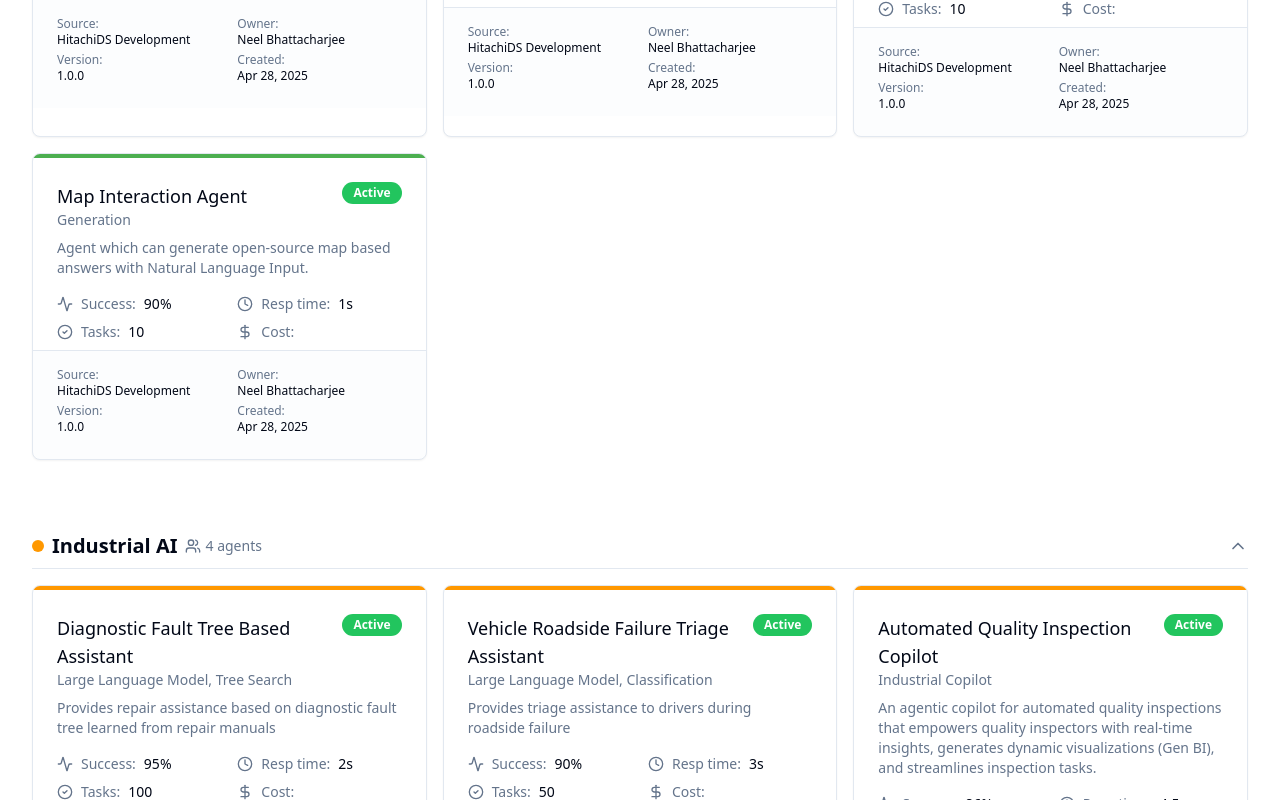
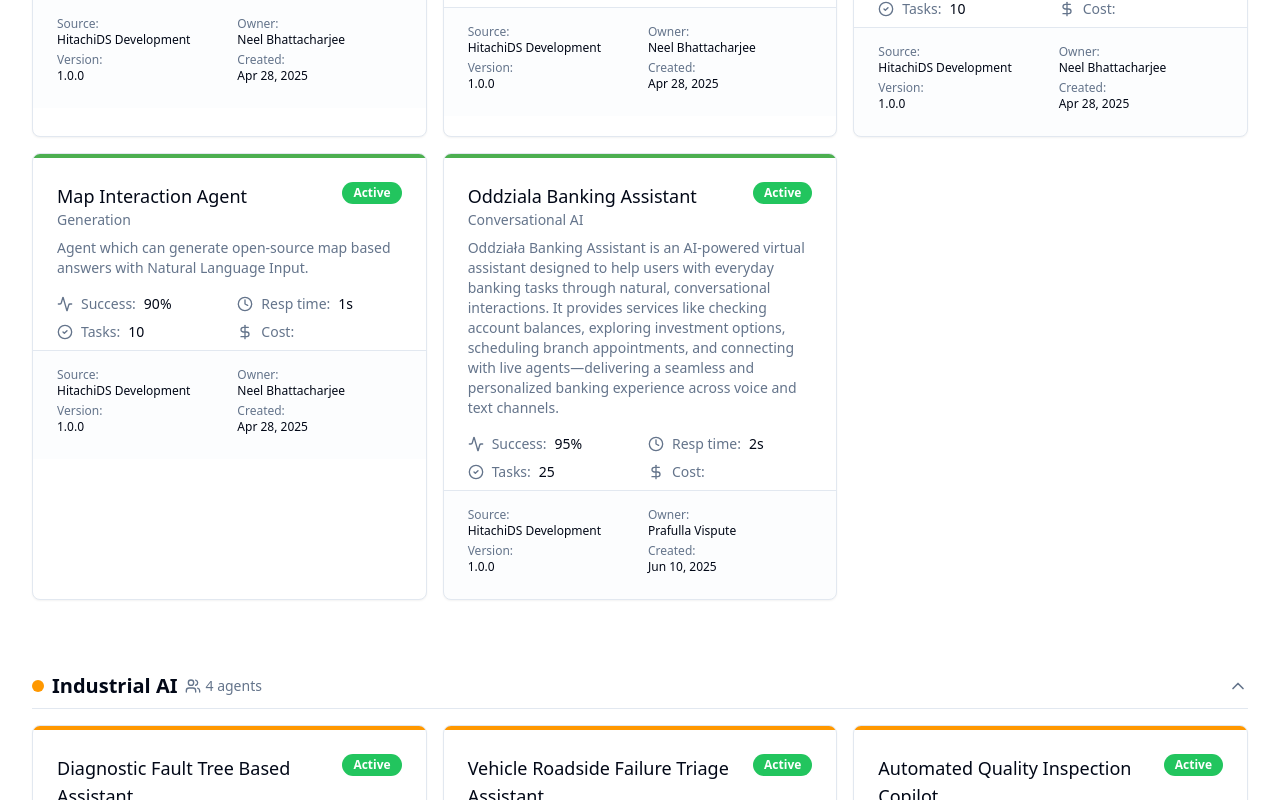
Before and after one commit to par-hitachids/agentplane-v0-3-draft, a React (Vite) app: page /agent-library in a window 1280 px wide. Shown: the part 1474-2274 px from the top of the page. Built offline with nearby package versions, Linux system fonts and the light colour scheme.

Commit message:
Add Oddziala Banking Assistant agent card
Added a new agent card with the specified details to the HARC.Agents page, categorized under Engineering AI and Banking & Financial Services.

```diff
--- a/src/data/mockData.ts
+++ b/src/data/mockData.ts
@@ -420,6 +420,26 @@ export const agents: Agent[] = [
     cost: 0.05,
     demoUrl: 'https://www.hitachids.com/service/ai-genai-services/'
   },
+  {
+    id: 'agent16',
+    name: 'Oddziala Banking Assistant',
+    description: 'Oddziała Banking Assistant is an AI-powered virtual assistant designed to help users with everyday banking tasks through natural, conversational interactions. It provides services like checking account balances, exploring investment options, scheduling branch appointments, and connecting with live agents—delivering a seamless and personalized banking experience across voice and text channels.',
+    businessFunctionId: 'func1',
+    businessUnitId: 'bu2',
+    sourceId: 'src1',
+    status: 'active',
+    createdAt: '2025-06-10',
+    lastActive: '2025-06-10',
+    performance: {
+      successRate: 95,
+      responseTime: 2,
+      completedTasks: 25,
+    },
+    type: 'Conversational AI',
+    version: '1.0.0',
+    owner: 'Prafulla Vispute',
+    cost: 0.08
+  }
 ];
 
 // Helper function to get business function by id
```
